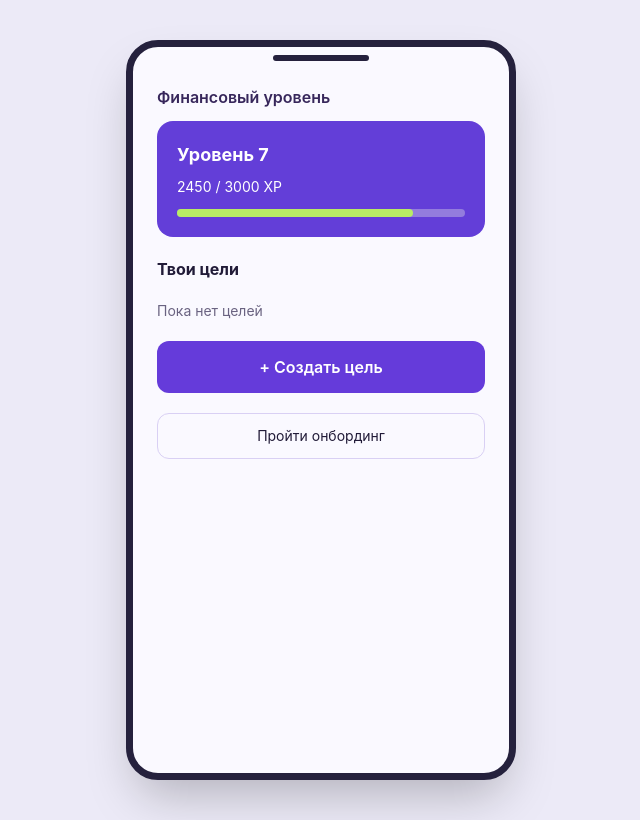
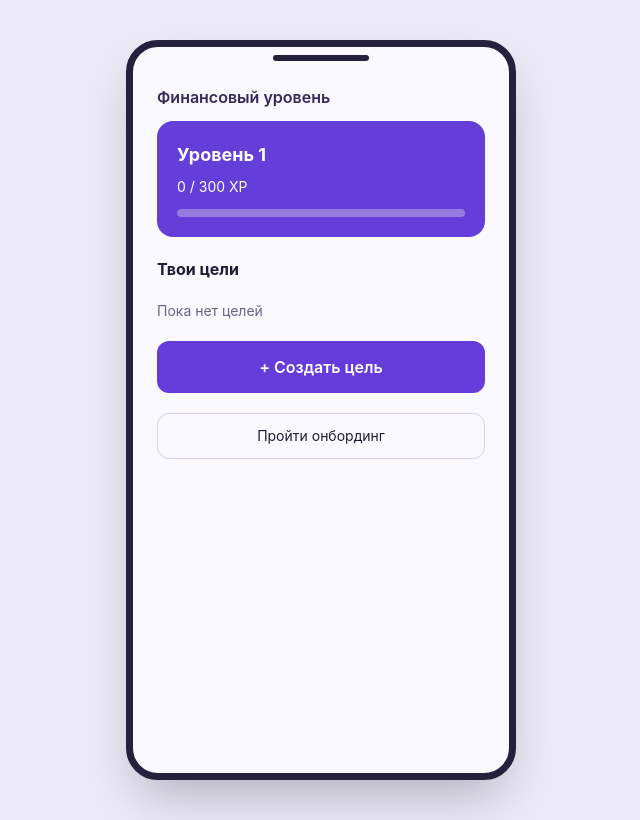
Before and after one commit to L1ll1a/BankQuest, a React (Vite) app: page / in a window 1280 px wide. Shown: the whole page, without its empty margins (319-959 px from the left). Built offline with nearby package versions, Linux system fonts and the light colour scheme.

Commit message:
a: polish goal form and demo state

```diff
--- a/src/app/App.tsx
+++ b/src/app/App.tsx
@@ -9,7 +9,7 @@ function TemporaryDashboard() {
   const navigate = useNavigate()
   let goal: {title:string;target:number;weekly:number} | null = null
   try { const raw = localStorage.getItem('bankquest-draft-goal'); if(raw) goal = JSON.parse(raw) } catch { /* ignore stale demo data */ }
-  return <Screen title="Финансовый уровень"><div className="space-y-5"><div className="rounded-2xl bg-[#633ed8] p-5 text-white"><p className="text-lg font-bold">Уровень 7</p><p className="mt-2 text-sm">2450 / 3000 XP</p><div className="mt-3 h-2 rounded-full bg-[#937cdd]"><div className="h-full w-[82%] rounded-full bg-[#b8eb65]" /></div></div><h2 className="font-bold">Твои цели</h2>{goal ? <div className="rounded-xl bg-white p-4 shadow-sm"><b>{goal.title}</b><p className="my-2 text-sm">0 / {goal.target.toLocaleString('ru-RU')} ₽ · {goal.weekly.toLocaleString('ru-RU')} ₽/нед.</p><Progress value={0} max={goal.target} /></div> : <p className="text-sm text-[#6a6381]">Пока нет целей</p>}<PrimaryButton onClick={() => navigate('/goal/new')}>+ Создать цель</PrimaryButton><button className="w-full rounded-xl border border-[#d9d0f4] p-3 text-sm" onClick={() => navigate('/onboarding')}>Пройти онбординг</button></div></Screen>
+  return <Screen title="Финансовый уровень"><div className="space-y-5"><div className="rounded-2xl bg-[#633ed8] p-5 text-white"><p className="text-lg font-bold">Уровень 1</p><p className="mt-2 text-sm">0 / 300 XP</p><div className="mt-3 h-2 rounded-full bg-[#937cdd]"><div className="h-full w-0 rounded-full bg-[#b8eb65]" /></div></div><h2 className="font-bold">Твои цели</h2>{goal ? <div className="rounded-xl bg-white p-4 shadow-sm"><b>{goal.title}</b><p className="my-2 text-sm">0 / {goal.target.toLocaleString('ru-RU')} ₽ · {goal.weekly.toLocaleString('ru-RU')} ₽/нед.</p><Progress value={0} max={goal.target} /></div> : <p className="text-sm text-[#6a6381]">Пока нет целей</p>}<PrimaryButton onClick={() => navigate('/goal/new')}>+ Создать цель</PrimaryButton><button className="w-full rounded-xl border border-[#d9d0f4] p-3 text-sm" onClick={() => navigate('/onboarding')}>Пройти онбординг</button></div></Screen>
 }
 
 export default function App() {
```
